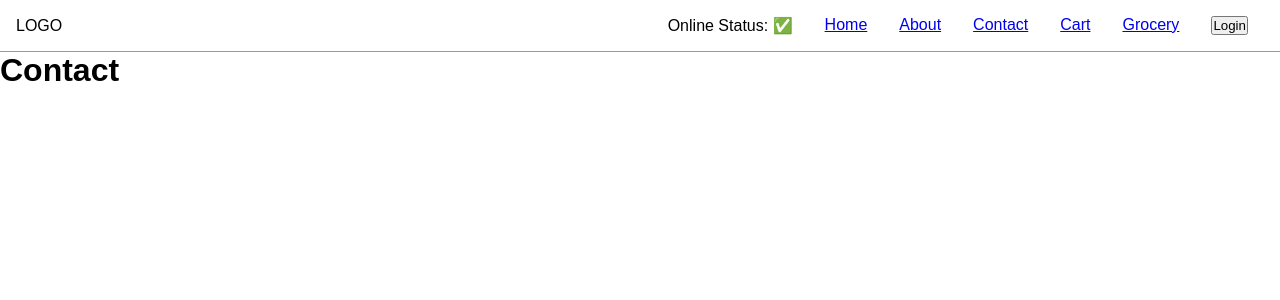
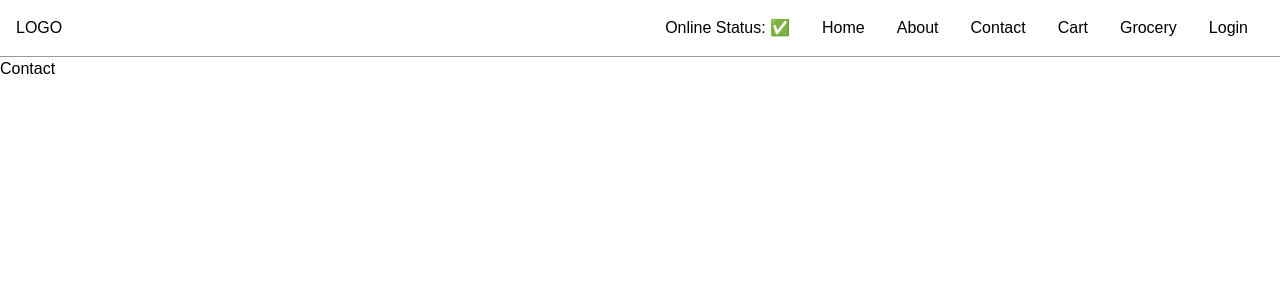
Before and after one commit to mohammadrafeeshaik/create-react, a React (Vite) app: page /contact in a window 1280 px wide. Shown: the top 300 px of the page. Built offline with nearby package versions, Linux system fonts and the light colour scheme.

Commit message:
Added Tailwind

```diff
--- a/index.css
+++ b/index.css
@@ -1,3 +1,5 @@
+@import "tailwindcss";
+
 * {
   margin: 0;
   padding: 0;
--- a/index.html
+++ b/index.html
@@ -5,7 +5,8 @@
     <meta name="viewport" content="width=device-width, initial-scale=1.0" />
     <title>React</title>
 
-    <link rel="stylesheet" href="./index.css" />
+    <!-- <link rel="stylesheet" href="./index.css" /> -->
+    <link href="./index.css" type="text/css" rel="stylesheet" />
   </head>
   <body>
     <div id="root">
--- a/package.json
+++ b/package.json
@@ -19,9 +19,12 @@
     "test": "jest"
   },
   "devDependencies": {
-    "parcel": "^2.16.4"
+    "parcel": "^2.16.4",
+    "postcss": "^8.5.14",
+    "tailwindcss": "^4.3.0"
   },
   "dependencies": {
+    "@tailwindcss/postcss": "^4.3.0",
     "react": "^18.2.0",
     "react-dom": "^18.2.0",
     "react-router-dom": "^6.11.2"
```
Also changed, not shown: .postcssrc (added), 1 other file (tests, documents, lock files or other folders).
